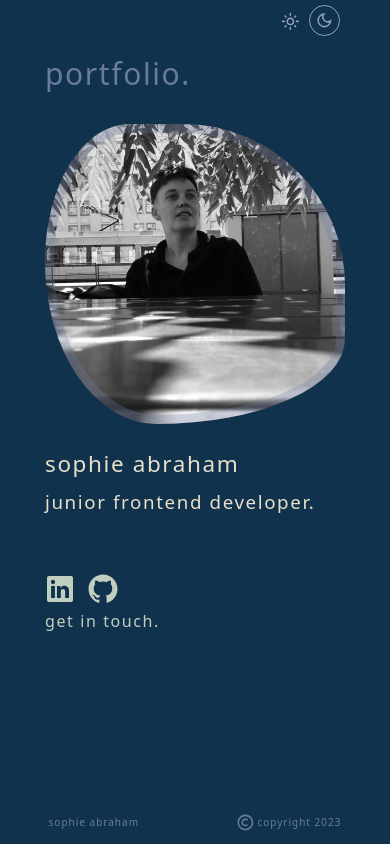
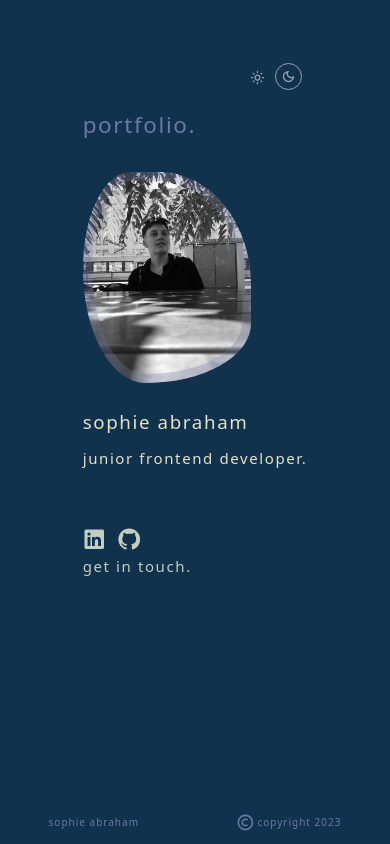
Before and after one commit to sophieAbraham/portfolio, a React (Vite) app: page / in a window 390 px wide. Built offline with nearby package versions, Linux system fonts and the light colour scheme.

Commit message:
+ modified img size

```diff
--- a/src/css/App.css
+++ b/src/css/App.css
@@ -22,16 +22,8 @@ h1 {
 
 
 
-/* image details and -animation */
+/* image animation */
 .home__img {
-    background: url(../../src/assets/portfolio-portrait.JPG);
-    background-repeat: no-repeat;
-    background-position: center;
-    background-size: cover;
-    box-shadow: inset 0 0 0 9px rgb(107 122 161 / 30%);
-    justify-self: center;
-    width: 300px;
-    height: 300px;
     animation: profile__animate 8s ease-in-out infinite 1s;
 }
 
--- a/src/js/App.jsx
+++ b/src/js/App.jsx
@@ -52,21 +52,21 @@ function App() {
                 className={`dark:bg-darkblue bg-beige text-slate-400 p-2 rounded-full mr-2 ${theme === opt.text && 'border border-slate-400'}`}
                 onClick={() => setTheme(opt.text)}
               >
-                <Icon title={opt.text} className={`text-3xl`} />
+                <Icon title={opt.text} className={`text-2xl sm:text-3xl`} />
               </button>
             )
           })}
 
         </div>
 
-        <h1 className='text-5xl text-pastellblue py-9'>portfolio.</h1>
+        <h1 className='text-4xl sm:text-5xl text-pastellblue py-9'>portfolio.</h1>
 
-        <div className="home__img my-5"></div>
+        <div className="home__img bg-img-bg bg-center bg-no-repeat bg-cover shadow-3xl justify-self-center w-3/4 sm:w-full h-1/3 my-5"></div>
 
-        <h2 className='dark:text-beige text-darkblue text-4xl mt-6'>sophie abraham</h2>
-        <h3 className='dark:text-beige text-darkblue text-3xl mt-6'>junior frontend developer.</h3>
+        <h2 className='dark:text-beige text-darkblue text-3xl sm:text-4xl mt-6'>sophie abraham</h2>
+        <h3 className='dark:text-beige text-darkblue text-2xl sm:text-3xl mt-6'>junior frontend developer.</h3>
 
-        <div className='flex justify-center items-start dark:text-pastellgreen text-pastellblue text-5xl mt-24'>
+        <div className='flex justify-center items-start dark:text-pastellgreen text-pastellblue text-4xl sm:text-5xl mt-24'>
           <a
             href="https://www.linkedin.com/in/sophie-abraham/"
             target="_blank"
@@ -82,7 +82,7 @@ function App() {
           </a>
         </div>
 
-        <a href="mailto:sophie.abraham@posteo.de" className='dark:text-pastellgreen text-pastellblue hover:scale-105 mt-2'>get in touch.</a>
+        <a href="mailto:sophie.abraham@posteo.de" className='dark:text-pastellgreen text-pastellblue hover:scale-105 text-2xl sm:text-3xl mt-2'>get in touch.</a>
 
 
       </div>
--- a/tailwind.config.cjs
+++ b/tailwind.config.cjs
@@ -7,6 +7,13 @@ module.exports = {
   darkMode: 'class',
   theme: {
     extend: {
+      backgroundImage:{
+        'img-bg':"url('../../src/assets/portfolio-portrait.JPG')"
+      },
+
+      boxShadow: {
+        '3xl': 'inset 0 0 0 9px rgb(107 122 161 / 0.3)',
+      },
 
       fontFamily:{
         MontserratAlt: 'Montserrat Alternates, sans-serif'
```
